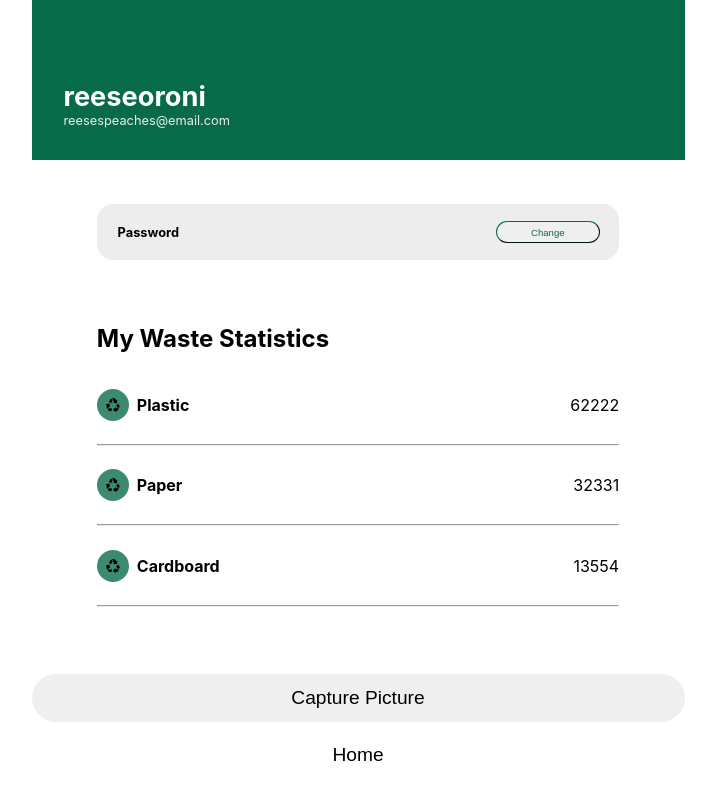
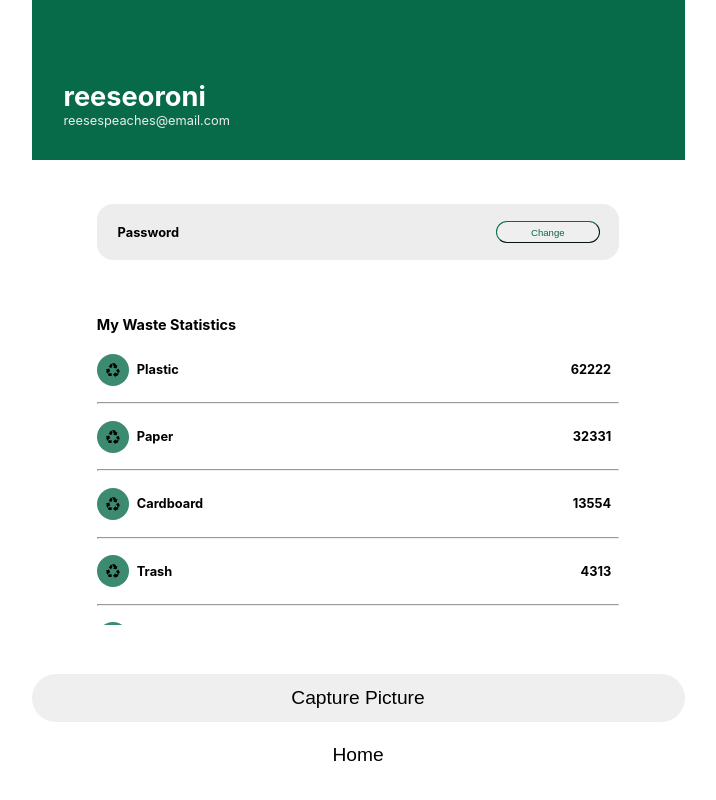
Before and after one commit to codeforsanjose/litter.ai, a React (Create React App) app in the folder client/: page /profile in a window 1280 px wide. Shown: the whole page, without its empty margins (282-998 px from the left). Built offline with nearby package versions, Linux system fonts and the light colour scheme.

Commit message:
Profile statistics scrollbar is invisible

```diff
--- a/client/src/css/Profile.css
+++ b/client/src/css/Profile.css
@@ -39,6 +39,10 @@
 .profile-container .profile-password h2 {
   margin-left: 1.3rem;
   font-size: 0.8rem;
+}
+
+.profile-container .profile-statistics h2 {
+  font-size: 0.9rem;
 }
 
 .profile-container .profile-password button {
@@ -89,7 +93,14 @@
 .profile-statistics {
   height: 40%;
   width: 80%;
-  overflow-y: auto;
+  -ms-overflow-style: none;
+  scrollbar-width: none;
+  overflow-y: scroll;
+}
+
+.profile-statistics::-webkit-scrollbar {
+  width: 0;
+  background: transparent;
 }
 
 .profile-stats-row {
@@ -119,6 +130,13 @@
 
 .profile-stats-row .profile-stats-left h4 {
   margin-left: 0.5rem;
+  font-size: 0.8rem;
+}
+
+.profile-stats-row p {
+  margin-right: 0.5rem;
+  font-size: 0.8rem;
+  font-weight: bold;
 }
 
 
```
